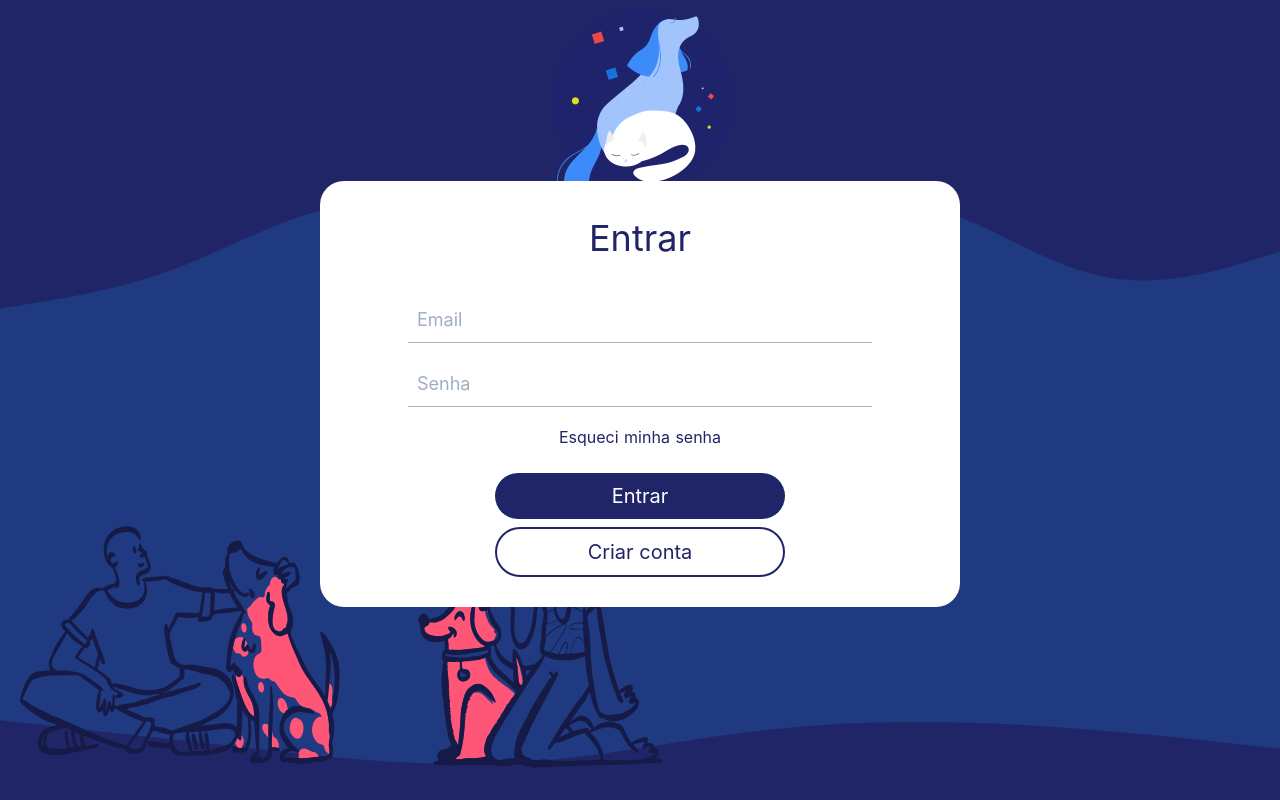
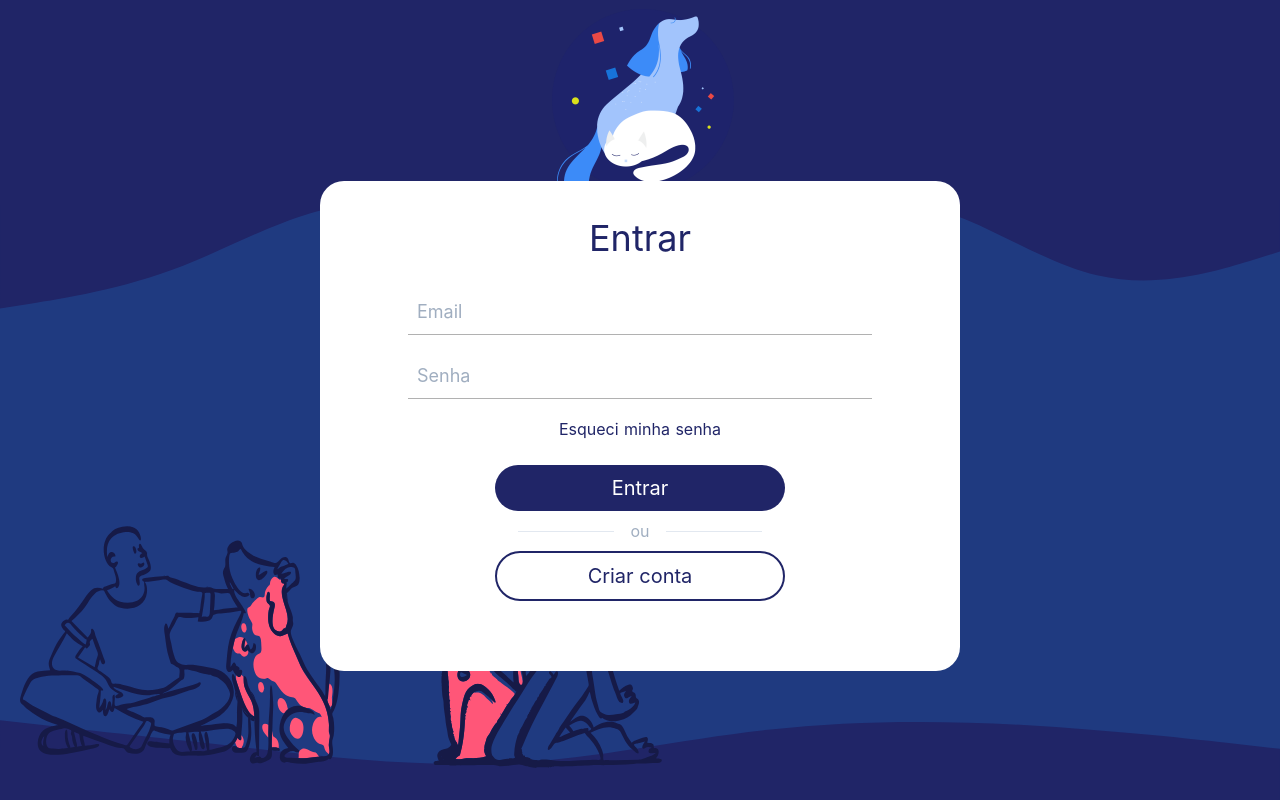
Before and after one commit to AnneCosta/frontend-austromiautas, a Nuxt app: page /login in a window 1280 px wide. Built offline with nearby package versions, Linux system fonts and the light colour scheme.

Commit message:
add separator

```diff
--- a/pages/login.vue
+++ b/pages/login.vue
@@ -24,7 +24,7 @@
     </header>
     <main class="container-fluid flex justify-center">
       <section class="bg-white rounded-3xl background text-center">
-        <h1 class="text-4xl pb-8 text-dark-custom text-center">Entrar</h1>
+        <h1 class="text-4xl pb-6 text-dark-custom text-center">Entrar</h1>
         <form action="" class="justify-center">
           <input
             id="email"
@@ -50,9 +50,14 @@
             Entrar
           </button>
         </form>
+        <span class="flex items-center justify-center p-2 text-gray-500">
+          <hr style="width: 6em; margin-right: 1em" />
+          ou
+          <hr style="width: 6em; margin-left: 1em" />
+        </span>
         <button
           onclick="window.location.href = '/'"
-          class="text-xl border-2 border-dark-custom text-dark-custom w-2/4 p-2 rounded-full mt-2"
+          class="text-xl border-2 border-dark-custom text-dark-custom w-2/4 p-2 mb-10 rounded-full"
         >
           Criar conta
         </button>
```
